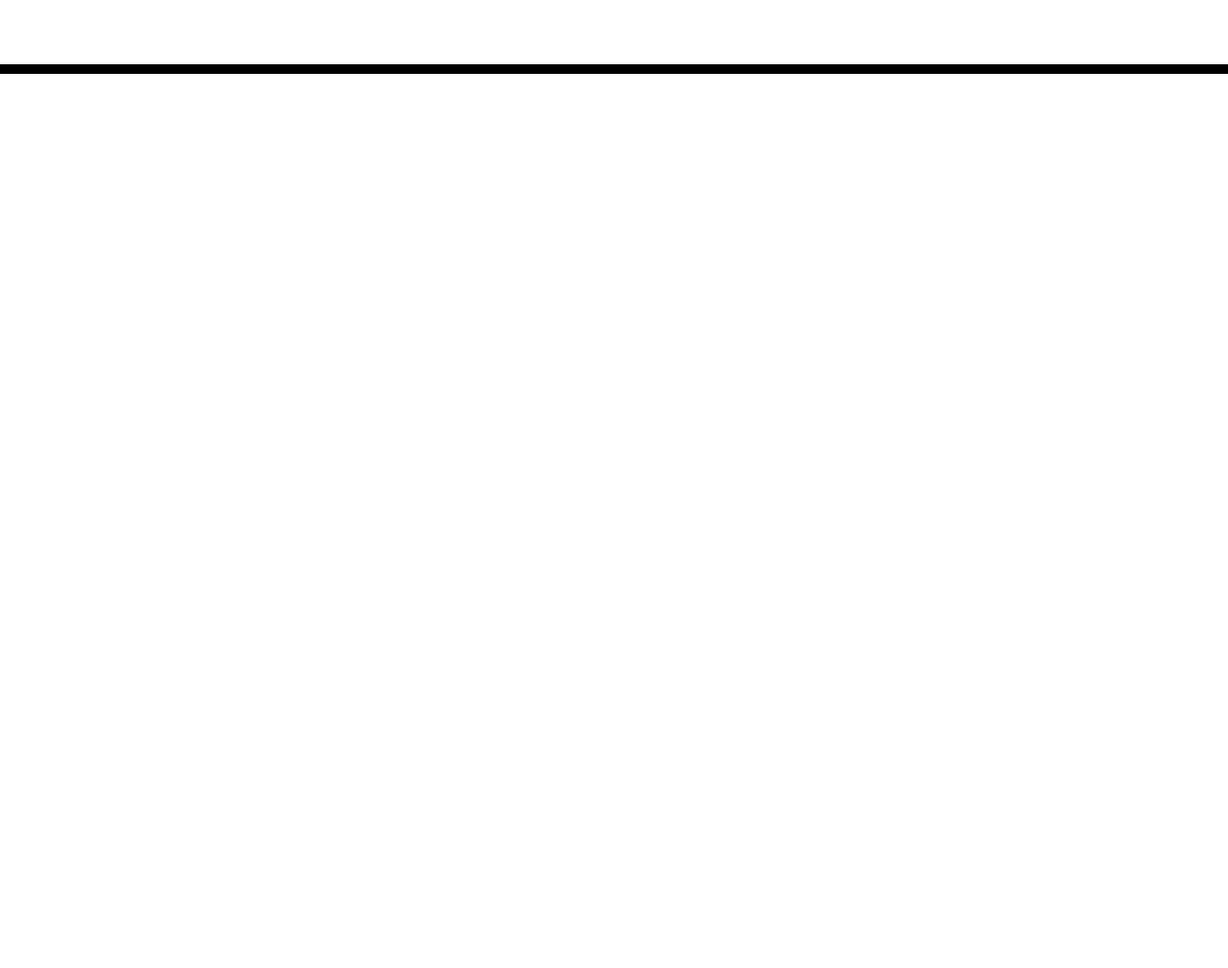
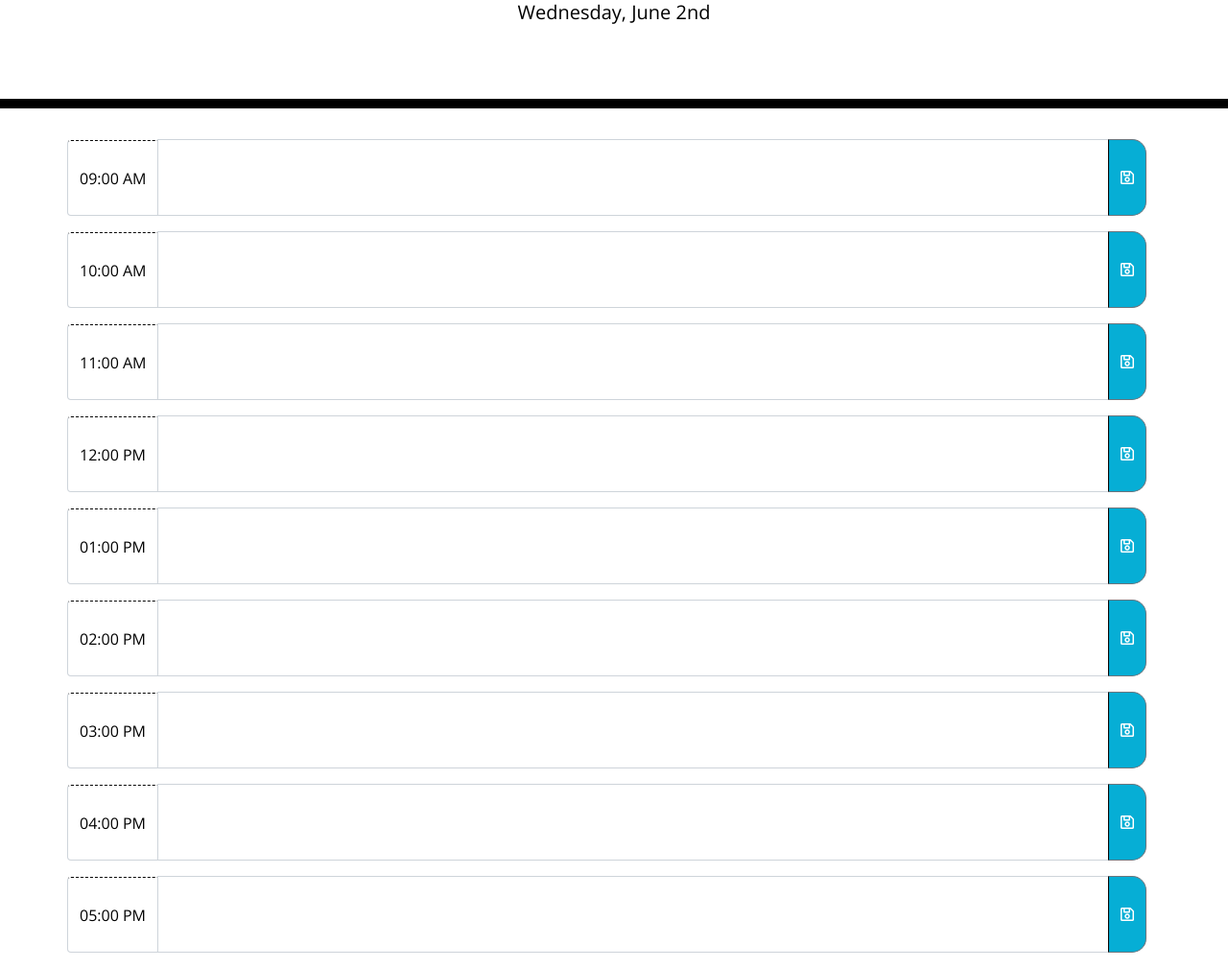
Before and after one commit to Cameron-Blake/NewHomework-05, a plain HTML site: page index.html in a window 1280 px wide. Shown: the part 191-1200 px from the top of the page at 96% size. Before the commit the page ends 800 px from the top, so only its background shows below. Drawn offline with nearby package versions, Linux system fonts and the light colour scheme; files whose address does not match are found by name.

Commit message:
added time blocks on html

```diff
--- a/index.html
+++ b/index.html
@@ -18,7 +18,7 @@
       href="https://fonts.googleapis.com/css?family=Open+Sans&display=swap"
       rel="stylesheet"
     />
-    <link rel="stylesheet" href="style.css" />
+    <link rel="stylesheet" href="C:\Users\camer\Projects\Homework\NewHomework-05\style.css" />
     <title>Work Day Scheduler</title>
   </head>
 
@@ -30,9 +30,108 @@
     </header>
     <div class="container">
       <!-- Timeblocks go here -->
-    </div>
+      <div class="input-group mb-3">
+        <div class="input-group-prepend row">
+          <span class="input-group-text hour">09:00 AM</span>
+        </div>
+        <textarea value="" id="comment9am" type="text" cols="100" rows="2" class="form-control description textarea"></textarea>
+        <div class="input-group-append">
+          <button id="button9am" class="btn btn-outline-secondary saveBtn" type="button"><i
+              class="far fa-save"></i></button>
+        </div>
+      </div>
 
+      <div class="input-group mb-3">
+        <div class="input-group-prepend row">
+          <span class="input-group-text hour">10:00 AM</span>
+        </div>
+        <textarea id="comment10am" value="" type="text" cols="100" rows="2" class="form-control description textarea"></textarea>
+        <div class="input-group-append">
+          <button id="button10am" class="btn btn-outline-secondary saveBtn" type="button"><i
+              class="far fa-save"></i></button>
+        </div>
+      </div>
+
+      <div class="input-group mb-3">
+        <div class="input-group-prepend row">
+          <span class="input-group-text hour">11:00 AM</span>
+          </div>
+          <textarea id="comment11am" value="" type="text" cols="100" rows="2" class="form-control description textarea"></textarea>
+          <div class="input-group-append">
+            <button id="button11am" class="btn btn-outline-secondary saveBtn" type="button"><i
+                class="far fa-save"></i></button>
+          </div>
+        </div>
+
+        <div class="input-group mb-3">
+          <div class="input-group-prepend row">
+            <span class="input-group-text hour">12:00 PM</span>
+          </div>
+          <textarea id="comment12pm" value="" type="text" cols="100" rows="2" class="form-control description textarea"></textarea>
+          <div class="input-group-append">
+            <button id="button12pm" class="btn btn-outline-secondary saveBtn" type="button"><i
+                class="far fa-save"></i></button>
+          </div>
+        </div>
+
+        <div class="input-group mb-3">
+          <div class="input-group-prepend row">
+            <span class="input-group-text hour">01:00 PM</span>
+          </div>
+          <textarea id="comment1pm" value="" type="text" cols="100" rows="2" class="form-control description textarea"></textarea>
+          <div class="input-group-append">
+            <button id="button1pm" class="btn btn-outline-secondary saveBtn" type="button"><i
+                class="far fa-save"></i></button>
+          </div>
+        </div>
+
+        <div class="input-group mb-3">
+          <div class="input-group-prepend row">
+            <span class="input-group-text hour">02:00 PM</span>
+          </div>
+          <textarea id="comment2pm" value="" type="text" cols="100" rows="2" class="form-control description textarea"></textarea>
+          <div class="input-group-append">
+            <button id="button2pm" class="btn btn-outline-secondary saveBtn" type="button"><i
+                class="far fa-save"></i></button>
+          </div>
+        </div>
+
+        <div class="input-group mb-3">
+          <div class="input-group-prepend row">
+            <span class="input-group-text hour">03:00 PM</span>
+          </div>
+          <textarea id="comment3pm" value="" type="text" cols="100" rows="2" class="form-control description textarea"></textarea>
+          <div class="input-group-append">
+            <button id="button3pm" class="btn btn-outline-secondary saveBtn" type="button"><i
+                class="far fa-save"></i></button>
+          </div>
+        </div>
+
+        <div class="input-group mb-3">
+          <div class="input-group-prepend row">
+            <span class="input-group-text hour">04:00 PM</span>
+          </div>
+          <textarea id="comment4pm" value="" type="text" cols="100" rows="2" class="form-control description textarea"></textarea>
+          <div class="input-group-append">
+            <button id="button4pm" class="btn btn-outline-secondary saveBtn" type="button"><i
+                class="far fa-save"></i></button>
+          </div>
+        </div>
+
+        <div class="input-group mb-3">
+          <div class="input-group-prepend row">
+            <span class="input-group-text hour">05:00 PM</span>
+          </div>
+          <textarea id="comment5pm" value="" type="text" cols="100" rows="2" class="form-control description textarea"></textarea>
+          <div class="input-group-append">
+            <button id="button5pm" class="btn btn-outline-secondary saveBtn" type="button"><i
+                class="far fa-save"></i></button>
+          </div>
+        </div>
+
+      </div>
     <script src="https://cdnjs.cloudflare.com/ajax/libs/jquery/3.2.1/jquery.min.js"></script>
     <script src="https://cdnjs.cloudflare.com/ajax/libs/moment.js/2.24.0/moment.min.js"></script>
+    <script src="C:\Users\camer\Projects\Homework\NewHomework-05\homework.js"></script>
   </body>
 </html>
```
